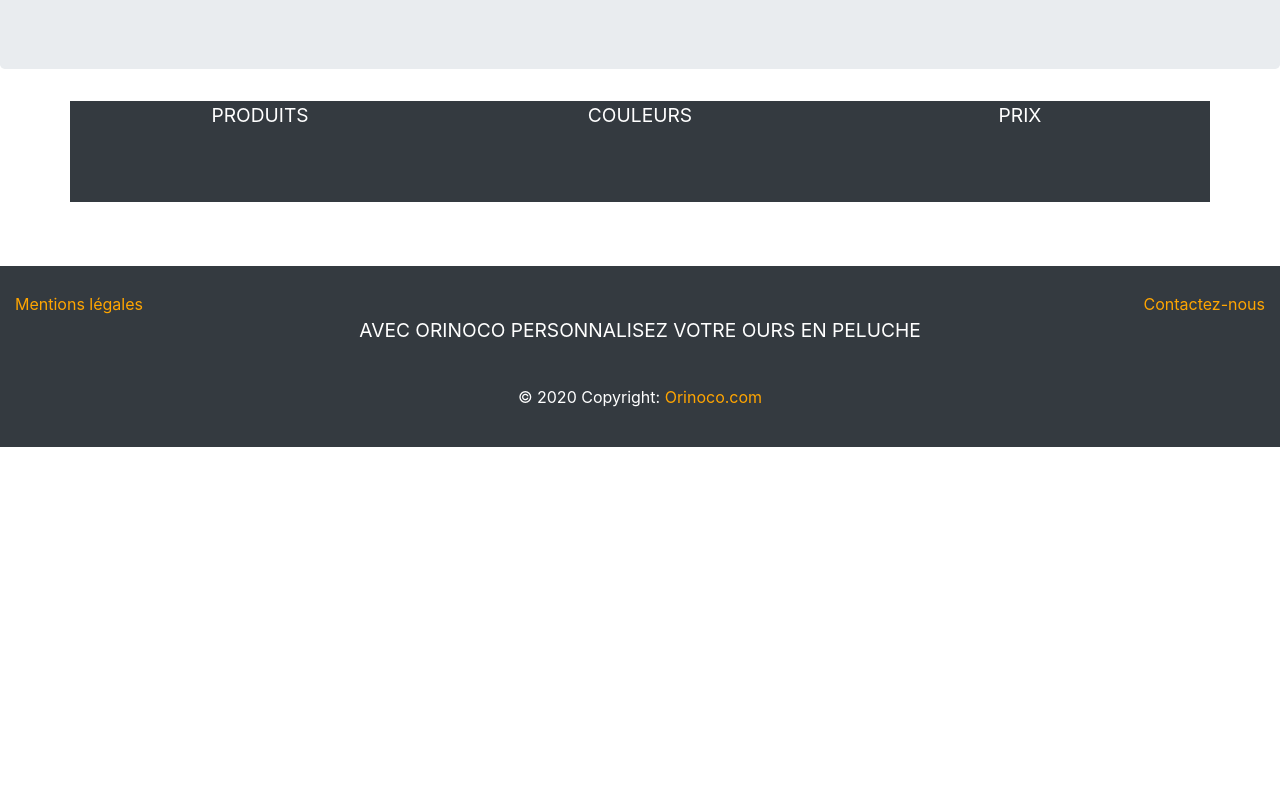
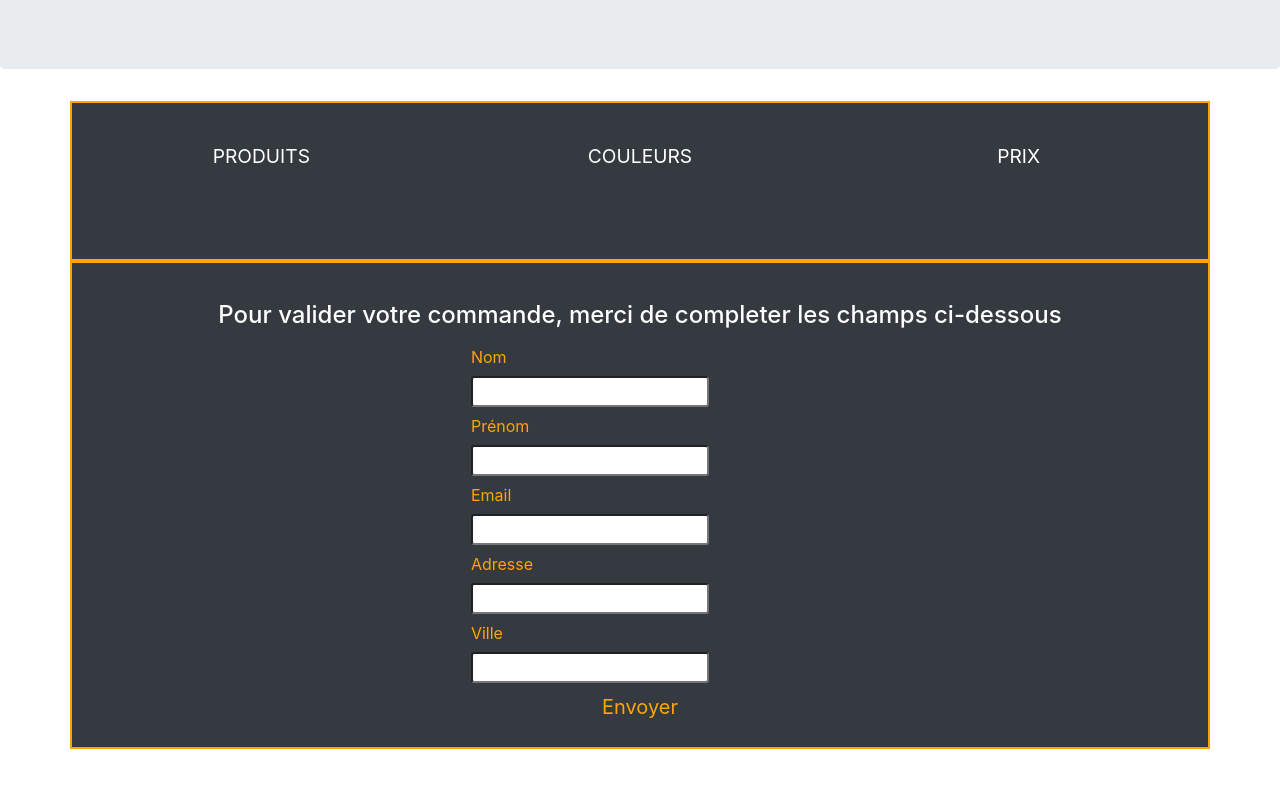
Before and after one commit to Gkelsang/GoedeKelsang_5_14-09-2020, a plain HTML site: page Frontend/panier.html in a window 1280 px wide. Shown: the part 161-952 px from the top of the page. Before the commit the page ends 800 px from the top, so only its background shows below. Drawn offline with nearby package versions, Linux system fonts and the light colour scheme; no server answers.

Commit message:
page panier + mise en page + formulaire

```diff
--- a/Frontend/JS/panier.js
+++ b/Frontend/JS/panier.js
@@ -18,8 +18,12 @@ get("http://localhost:3000/api/teddies/").then(function(response){
                 }
             }
         }
+        // --- Calculer le total du prix --- //
+        const totalPriceBasket = document.getElementById("total-price");
+        totalPriceBasket.innerHTML = "Total : "+ totalPrice + " €";
     }
 })
+
 
 // --- Message pour le panier vide --- //
 
--- a/Frontend/panier.html
+++ b/Frontend/panier.html
@@ -31,11 +31,9 @@
         <h2>Détails de votre <span class="orspan" >panier</span>.</h2>
     </div>
 
+    <! ------------------------- Tableau des commandes ------------------------- >
 
-
-
-
-    <section class="container bg-dark">
+    <section class="container bg-dark containerpanier">
         <div class="row justify-content-around text-center mb-5">
             <div class="col-md-3 basket-title d-none d-md-block">
                 Produits
@@ -54,14 +52,71 @@
         </div>
     </section>
 
+    <! ------------------------- Formulaire de commande ------------------------- >
 
+    <section class="container bg-dark containerformulaire">
+        <div class="titre-formulaire text-center">
+            <h4 class="titreformulaire">Pour valider votre commande, merci de completer les champs ci-dessous</h4>
+        </div>
+        <div class="formulaire d-flex justify-content-center">
+            <form id="formulaireContact">
 
+                <! ------------------------- Nom ------------------------- >
+                <div class="form-groupe row col-3">
+                    <label for="nom" class="col-sm-12 col-form-label mr-2 label">
+                        Nom
+                    </label>
+                    <div class="col-sm-12">
+                        <input type="text" id="nom" class="form-control-sm" required >
+                    </div>
+                </div>
 
+                <! ------------------------- Prénom ------------------------- >
+                <div class="form-groupe row col-3">
+                    <label for="prenom" class="col-sm-12 col-form-label mr-2 label">
+                        Prénom
+                    </label>
+                    <div class="col-sm-12">
+                        <input type="text" id="prenom" class="form-control-sm" required>
+                    </div>
+                </div>
 
+                <! ------------------------- Email ------------------------- >
+                <div class="form-groupe row col-3">
+                    <label for="email" class="col-sm-12 col-form-label mr-2 label">
+                        Email
+                    </label>
+                    <div class="col-sm-12">
+                        <input type="email" id="email" class="form-control-sm" required>
+                    </div>
+                </div>
 
+                <! ------------------------- Adresse ------------------------- >
+                <div class="form-groupe row col-3">
+                    <label for="adresse" class="col-sm-12 col-form-label mr-2 label">
+                        Adresse
+                    </label>
+                    <div class="col-sm-12">
+                        <input type="text" id="adresse" class="form-control-sm" required>
+                    </div>
+                </div>
 
+                <! ------------------------- Ville ------------------------- >
+                <div class="form-groupe row col-3">
+                    <label for="ville" class="col-sm-12 col-form-label mr-2 label">
+                        Ville
+                    </label>
+                    <div class="col-sm-12">
+                        <input type="text" id="ville" required class="form-control-sm"/>
+                    </div>
+                </div>
 
-
+                <button id="btn" class="bloc-button btn btn-lg btn-block col-sm-12 border border-dark d-flex justify-content-center mb-3" type="submit" aria-label="valider le formulaire">
+                    Envoyer
+                </button>
+            </form>
+        </div>
+        </section>
 
 <footer class="page-footer bg-dark">
     <div class="container-fluid text-center text-md-left">
--- a/Frontend/style.css
+++ b/Frontend/style.css
@@ -71,3 +71,21 @@ footer{
     text-transform: uppercase;
     font-size: larger;
 }
+.titreformulaire {
+    color: white;
+}
+
+.label {
+    color: orange;
+}
+#btn {
+    color: orange;
+}
+.containerpanier {
+    border: solid 2px orange;
+    padding-top: 3%;
+}
+.containerformulaire {
+    border: solid 2px orange;
+    padding-top: 3%;
+}
```
